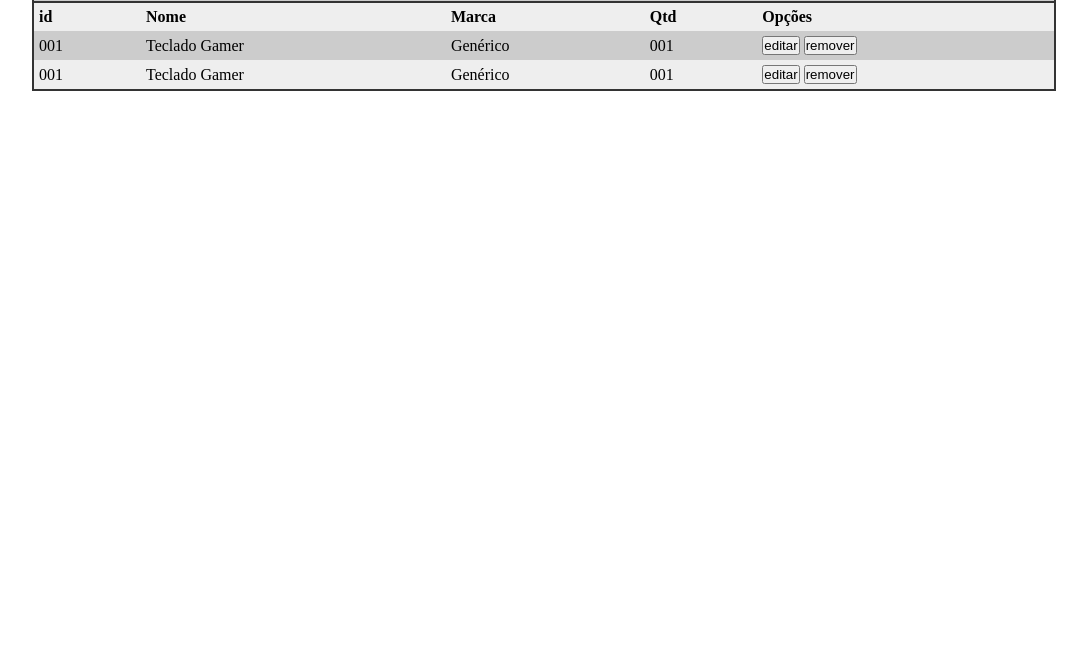
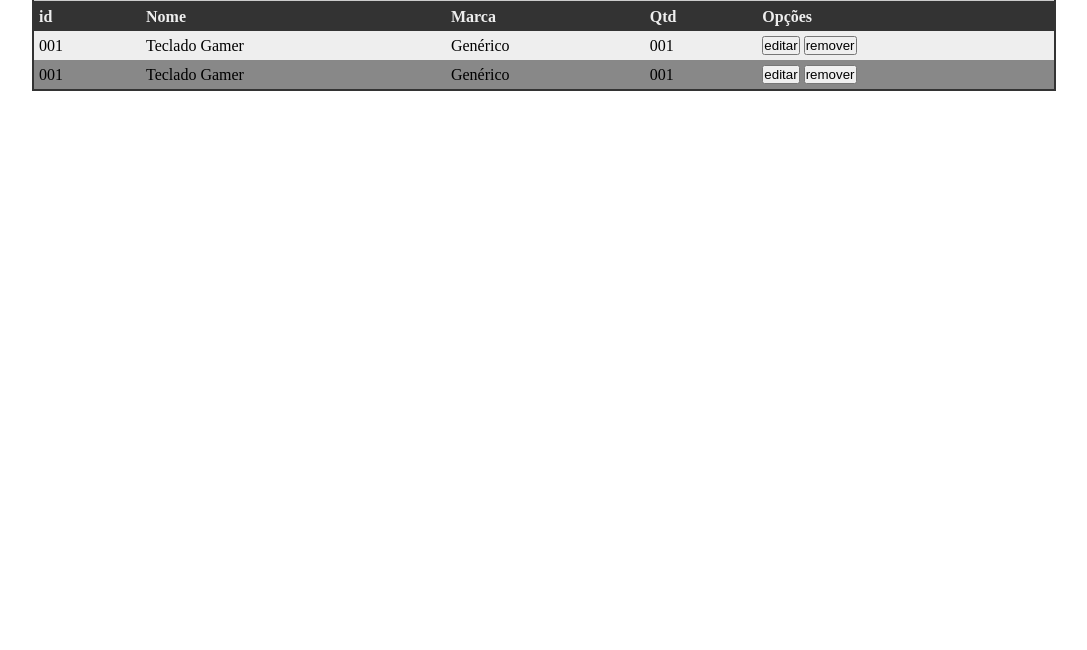
Before and after one commit to JennyLamego2022/controle-estoque, a plain HTML site: page index.html in a window 1280 px wide. Shown: the part 150-800 px from the top of the page, without its empty margins (96-1183 px from the left). Drawn offline with Linux system fonts and the light colour scheme.

Commit message:
Atualização da interface da lista de produtos

```diff
--- a/index.html
+++ b/index.html
@@ -14,7 +14,7 @@
         <input class="busca" type="search">
     </header>
     <table class="conteudo">
-        <tread class="topico">
+        <thead class="topico">
             <tr>
                 <th>id</th>
                 <th>Nome</th>
@@ -22,7 +22,7 @@
                 <th>Qtd</th>
                 <th>Opções</th>
             </tr>
-        </tread>
+        </thead>
         <tr>
             <td>001</td>
             <td>Teclado Gamer</td>
--- a/style.css
+++ b/style.css
@@ -21,13 +21,13 @@
 
 }
 
-.adicionar{
+/* .adicionar{
 
 }
 
 .busca{
 
-}
+} */
 
 .conteudo{
     width: 80vw;
@@ -38,6 +38,7 @@
     border-radius: 0 0 15px 15px;
     border-collapse: collapse;
 }
+
 .conteudo th, .conteudo td{
     text-align: left;
     padding: 5px 10px 5px 5px;
@@ -45,16 +46,17 @@
 
 
 .topico{
-color: #eee
+color: #eee;
 }
 
-.topico th{
-color: #333;
+.topico th {
+    background: #333;
+
 }
 
 .conteudo tr:nth-child(odd) {
     background-color: #eee;
 }
 .conteudo tr:nth-child(even) {
-    background-color: #ccc;
+    background-color: #888;
 }
```
